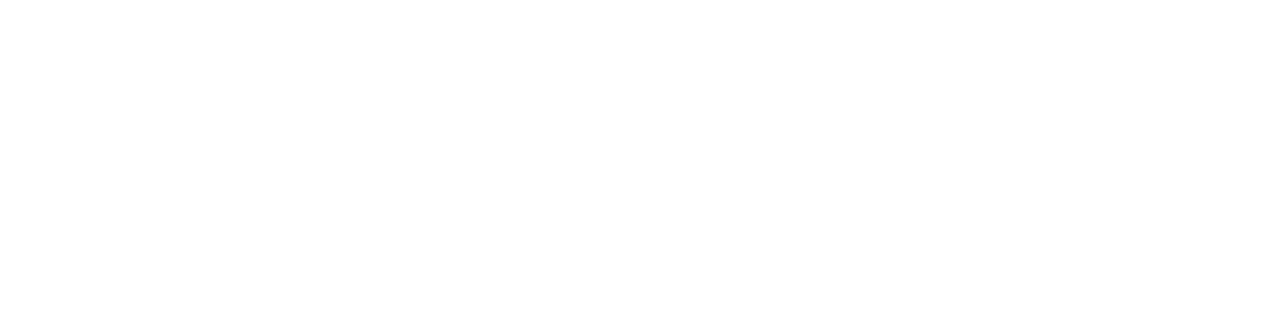
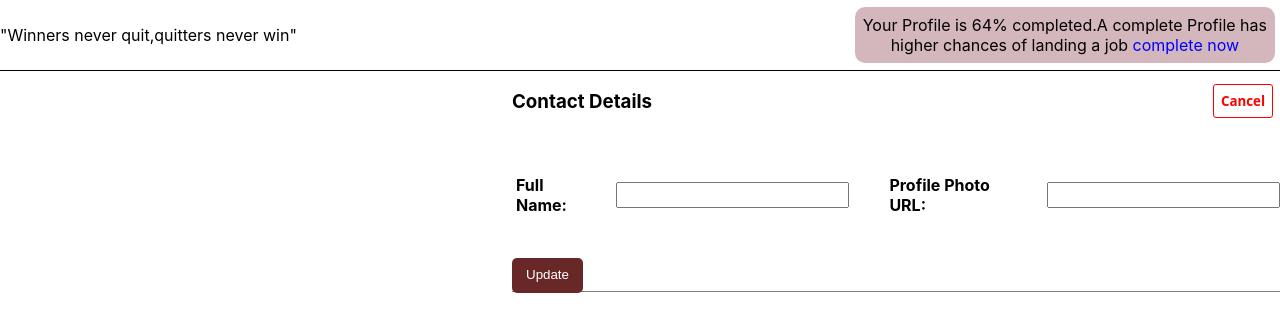
Before and after one commit to Nizamph/my-app-expense-tracker, a React (Create React App) app: page /Profile in a window 1280 px wide. Before the commit this address had no page. Shown: the top 332 px of the page. Built offline with nearby package versions, Linux system fonts and the light colour scheme.

Commit message:
Profile update added

```diff
--- a/src/App.js
+++ b/src/App.js
@@ -2,6 +2,7 @@
 import { Route,Routes } from 'react-router-dom'
 import Login from "./Authentication/Login";
 import ExpenseTracker from "./components/ExpenseTracker";
+import Profile from "./components/Profile";
 function App() {
   return (
     <div>
@@ -9,6 +10,7 @@
         <Route path="/"  element={<SignupForm/>}/>
         <Route path="/Login"  element={<Login/>}/>
         <Route path="/ExpenseTracker" element={<ExpenseTracker/>}/>
+        <Route path="/Profile" element={<Profile/>}/>
         </Routes>
     </div>
   );
--- a/src/Authentication/Login.js
+++ b/src/Authentication/Login.js
@@ -33,7 +33,8 @@
       setIsLoading(false)
       if(response.ok) {
         const data = await response.json()
-        AuthCtx.login(data.tokenId)
+        console.log(data)
+        AuthCtx.login(data.idToken)
         navigate('/ExpenseTracker')
       }else {
         let errorMessage = 'Authentication failed';
--- a/src/Context/AuthContext.js
+++ b/src/Context/AuthContext.js
@@ -1,8 +1,10 @@
-import { createContext, useState} from "react";
-const AuthContext = createContext(
+import React,{ useState} from "react";
+const AuthContext = React.createContext(
   {
+    token:'',
     login: (token) => {},
-    logout: () => {}
+    logout: () => {},
+    message:""
   }
 )
 
@@ -11,7 +13,6 @@
   const [token, setToken] = useState(initialToken)
   const loginHandler = (token) => {
     setToken(token)
-    localStorage.setItem('token',token)
   }
 
   const logoutHandler = () => {
@@ -20,14 +21,16 @@
 
 
   const ContextValues = {
+    token:token,
     login:loginHandler,
-    logout:logoutHandler
+    logout:logoutHandler,
+    message:"haii guys"
   }
+
+  console.log('this is token',token)
 
 
 
-  return (
-  <AuthContext.Provider value={ContextValues}>{props.children}</AuthContext.Provider>
-  )
+  return  <AuthContext.Provider value={ContextValues}>{props.children}</AuthContext.Provider>
 }
 export default AuthContext;
--- a/src/components/ExpenseTracker.js
+++ b/src/components/ExpenseTracker.js
@@ -1,8 +1,12 @@
 import React from 'react'
 import styles from './ExpenseTracker.module.css'
+import { Link } from 'react-router-dom'
 const ExpenseTracker = () => {
   return (
-    <div className={styles.header}> welcome to ExpenseTracker</div>
+    <div className={styles.header}>
+    <p style={{marginRight:"500px"}}>welcome to ExpenseTracker</p>
+     <p className={styles.completeProf}>Your Profile is incomplete <Link to="/Profile" style={{color:"lightblue",textDecoration:"none"}}>complete it now</Link></p>
+    </div>
   )
 }
 
--- a/src/components/ExpenseTracker.module.css
+++ b/src/components/ExpenseTracker.module.css
@@ -4,4 +4,12 @@
   display: flex;
   flex-direction: row;
   align-items: center;
+  justify-content:space-between;
 }
+
+.completeProf {
+background-color: rgb(134, 59, 59);
+padding: 7px;
+border-radius: 30px;
+color: white;
+}
--- /dev/null
+++ b/src/components/Profile.js
@@ -0,0 +1,78 @@
+import React from 'react'
+import styles from './Profile.module.css'
+import { useRef,useContext } from 'react'
+import AuthContext from '../Context/AuthContext'
+const Profile = () => {
+  const AuthCtx = useContext(AuthContext)
+  console.log('this is auth context',AuthCtx)
+  const fullNameInputRef = useRef()
+  const ProPicInputRef = useRef()
+
+  const updateDetailsHandler = (event) => {
+      event.preventDefault()
+      const enteredFullName = fullNameInputRef.current.value;
+      const enteredProPicUrl = ProPicInputRef.current.value;
+    const userToken = AuthCtx.token
+    console.log('user token',userToken)
+    fetch('https://identitytoolkit.googleapis.com/v1/accounts:update?key=AIzaSyDvwujA3wobuKDwp_QaEd25aDq_k01ZHWY',{
+      method:"POST",
+      body: JSON.stringify({
+        idToken:userToken,
+        displayName:enteredFullName,
+        photoUrl:enteredProPicUrl,
+        returnSecureToken:true,
+      }),
+
+      headers: {
+        "Content-Type":"application/json"
+      }
+    }).then((res) => {
+      if(res.ok) {
+        return res.json()
+      }else {
+        let errorMessage = 'Updation Failed'
+         const data = res.json()
+        if(data && data.error && data.error.message) {
+          errorMessage = data.error.message
+        }
+        throw new Error(errorMessage)
+      }
+    }).then((res) => {
+     console.log(res)
+    }).catch((err) => {
+      alert(err.message)
+    })
+  }
+
+  return (
+    <React.Fragment>
+    <header className={styles.header}>
+     <div style={{marginRight:"auto"}}>
+      <p>"Winners never quit,quitters never win"</p>
+     </div>
+     <div className={styles.porfileUpdation} style={{marginLeft:"auto"}}>
+      <p>Your Profile is 64% completed.A complete Profile has</p>
+      <p>higher chances of landing a job <a style={{color:"blue"}}>complete now</a></p>
+     </div>
+    </header>
+
+    <section className={styles.contactForm}>
+      <div className={styles.contactContainer}>
+      <h3>Contact Details</h3>
+      <button className={styles.cancelBtn}>Cancel</button>
+      </div>
+      <form className={styles.form}>
+        <label className={styles.label} type="text"><h4>Full Name: </h4></label>
+        <input className={styles.input} ref={fullNameInputRef}/>
+        <label className={styles.label} style={{marginLeft:"40px"}} type="text"><h4>Profile Photo URL: </h4></label>
+        <input className={styles.input} ref={ProPicInputRef}/>
+      </form>
+      <div>
+      <button className={styles.updateBtn} onClick={updateDetailsHandler}>Update</button>
+      </div>
+    </section>
+    </React.Fragment>
+  )
+}
+
+export default Profile
--- /dev/null
+++ b/src/components/Profile.module.css
@@ -0,0 +1,75 @@
+.header {
+  height: 70px;
+  display: flex;
+  justify-content:space-around;
+  align-items: center;
+  border-bottom: solid thin;
+}
+
+.porfileUpdation {
+  display: flex;
+  flex-direction: column;
+  align-items: center;
+  background-color: rgb(212, 183, 188);
+  padding: 8px;
+  border-radius: 10px;
+  margin-right: 5px;
+}
+
+.contactForm {
+  display: flex;
+  flex-direction: column;
+  width: 60%;
+  height: 220px;
+  row-gap: 22px;
+  border-bottom: solid thin gray;
+  margin-left: auto;
+}
+
+.contactContainer {
+  display: flex;
+  flex-direction: row;
+  justify-content: space-between;
+  align-items: center;
+
+}
+
+.label {
+  margin-right: 20px;
+  margin-left: 4px;
+}
+
+.form {
+  display: flex;
+  flex-direction: row;
+  align-items: center;
+}
+
+.input {
+ height: 20px;
+ width: 30%;
+}
+
+.cancelBtn{
+  margin-right: 7px;
+  padding: 7px;
+  background-color: white;
+  color: red;
+  border: solid thin;
+  border-radius: 3px;
+  font-weight: 890;
+  font-family: system-ui, -apple-system, BlinkMacSystemFont, 'Segoe UI', Roboto, Oxygen, Ubuntu, Cantarell, 'Open Sans', 'Helvetica Neue', sans-serif;
+}
+.updateBtn {
+  padding: 9px 14px 11px 14px;
+  color: white;
+  background-color: rgb(105, 40, 40);
+  border: none;
+  border-radius: 5px;
+  font-family:Arial, Helvetica, sans-serif;
+}
+
+.updateBtnContainer {
+  display: flex;
+  flex-direction: column;
+}
--- a/src/index.css
+++ b/src/index.css
@@ -11,3 +11,7 @@
   font-family: source-code-pro, Menlo, Monaco, Consolas, 'Courier New',
     monospace;
 }
+
+p {
+  margin: 0;
+}
--- a/src/index.js
+++ b/src/index.js
@@ -3,11 +3,12 @@
 import './index.css';
 import App from './App';
 import { BrowserRouter as Router } from 'react-router-dom'
+import { AuthContextProvider } from './Context/AuthContext';
 const root = ReactDOM.createRoot(document.getElementById('root'));
 root.render(
-  <React.StrictMode>
+  <AuthContextProvider>
    <Router>
     <App />
     </Router>
-  </React.StrictMode>
+  </AuthContextProvider>
 );
```
